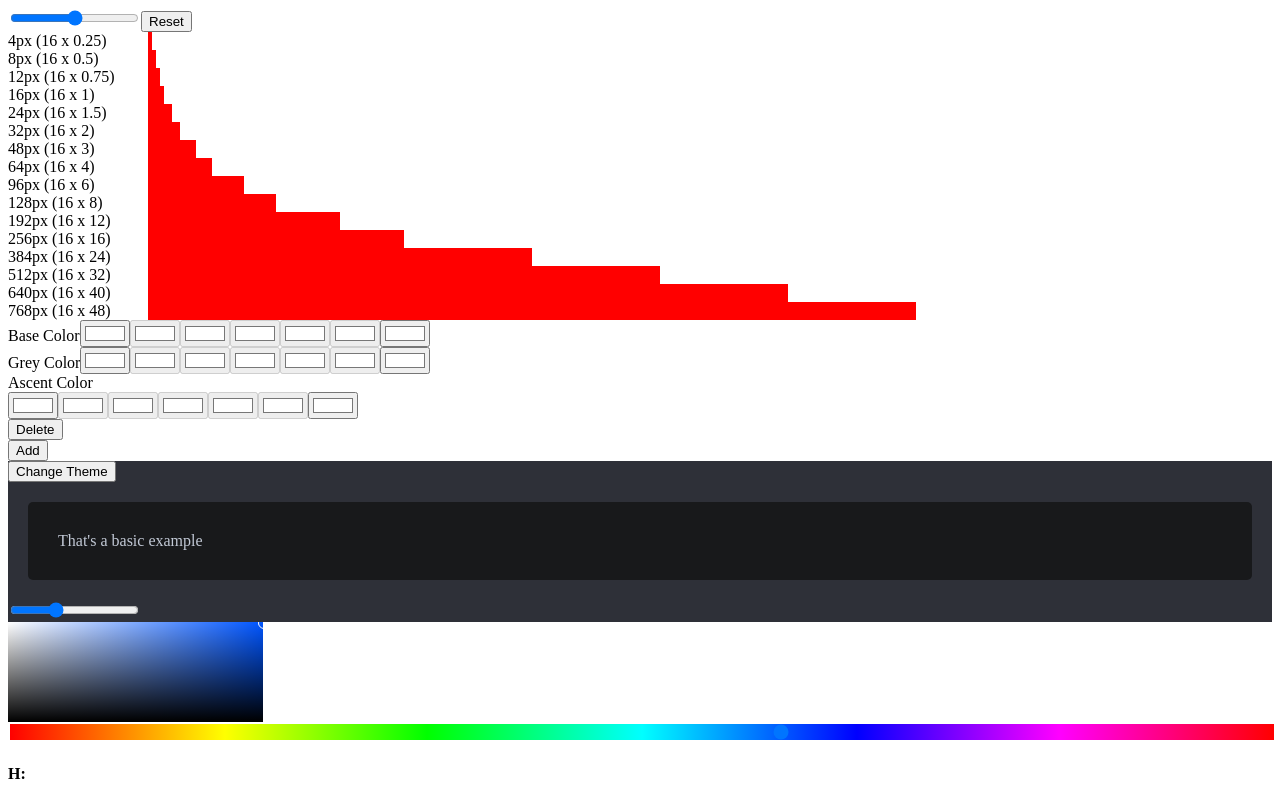
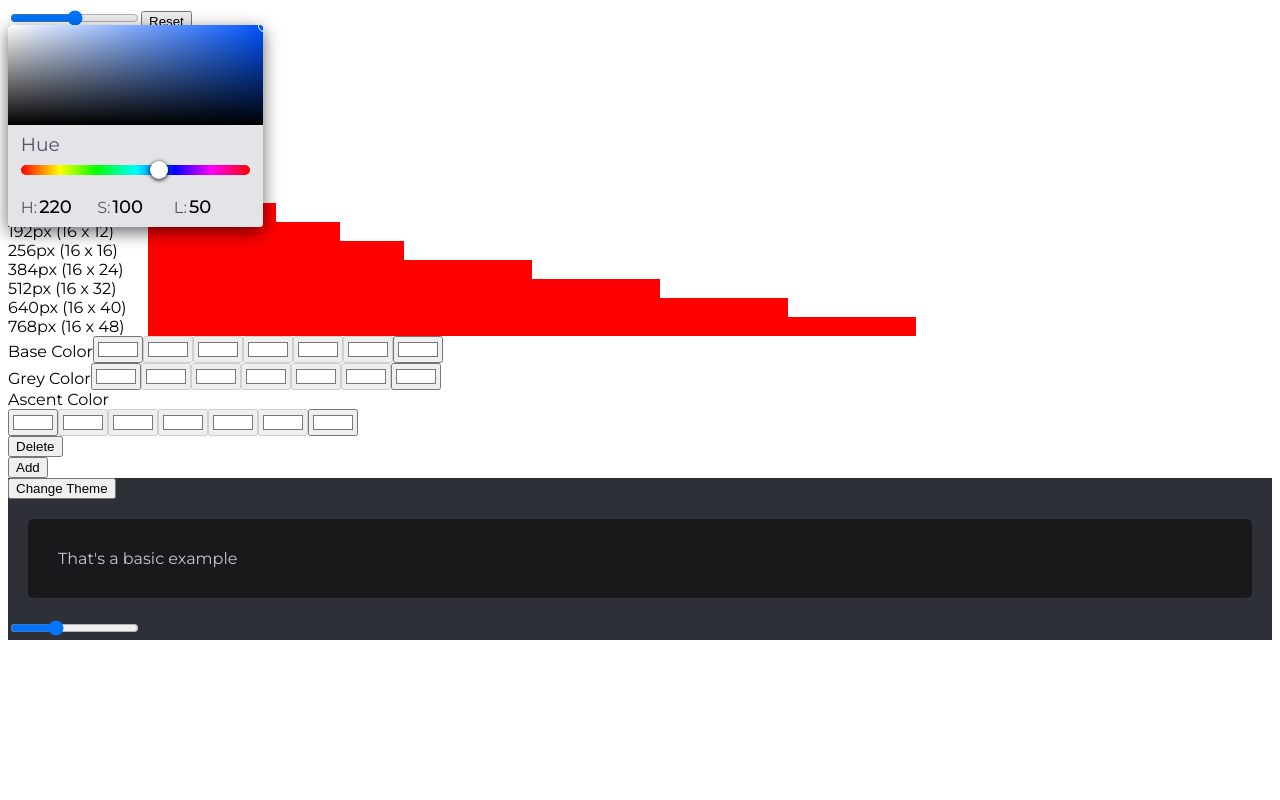
Before and after one commit to accierro/stylish, a React (Create React App) app: page / in a window 1280 px wide. Shown: the top 800 px of the page. Built offline with nearby package versions, Linux system fonts and the light colour scheme.

Commit message:
Stylings for color picker

```diff
--- a/public/index.html
+++ b/public/index.html
@@ -3,6 +3,10 @@
   <head>
     <meta charset="utf-8" />
     <meta name="viewport" content="width=device-width, initial-scale=1" />
+    <link
+      href="https://fonts.googleapis.com/css?family=Montserrat:400,500,600,700&display=swap"
+      rel="stylesheet"
+    />
     <title>Stylish</title>
   </head>
   <body>
--- a/src/App.tsx
+++ b/src/App.tsx
@@ -8,6 +8,8 @@ import StyleContext, {
 import ColorView from "./components/views/ColorView";
 import ShadowView from "./components/views/ShadowView";
 import ColorPickerWrapper from "./components/color/ColorPickerWrapper";
+import "./css/ColorPicker.scss";
+import "./css/Main.scss";
 
 const App: React.FC = () => {
   const [state, setState] = useState<StyleContextState>(defaultValue);
--- a/src/components/color/ColorPicker.tsx
+++ b/src/components/color/ColorPicker.tsx
@@ -72,7 +72,7 @@ const ColorPicker: React.FC = () => {
   );
   console.log("Rerender");
   return (
-    <div>
+    <div className="color-picker">
       <Saturation />
       <Hue />
       <NumberInputs />
--- a/src/components/color/Hue.tsx
+++ b/src/components/color/Hue.tsx
@@ -5,7 +5,8 @@ import { HSLColor } from "./types";
 const Hue: React.FC = () => {
   const { color, setColor } = useContext(ColorPickerContext);
   return (
-    <div>
+    <>
+      <h3>Hue</h3>
       <input
         type="range"
         min={0}
@@ -15,14 +16,8 @@ const Hue: React.FC = () => {
           setColor((prev: HSLColor) => ({ ...prev, h: +e.target.value }));
           e.persist();
         }}
-        style={{
-          width: "100%",
-          WebkitAppearance: "none",
-          background:
-            "linear-gradient(to right, #f00 0%, #ff0 17%, #0f0 33%, #0ff 50%, #00f 67%, #f0f 83%, #f00 100%)"
-        }}
       />
-    </div>
+    </>
   );
 };
 
--- a/src/components/color/NumberInputs.tsx
+++ b/src/components/color/NumberInputs.tsx
@@ -13,7 +13,7 @@ const NumberInputs: React.FC = () => {
     [setColor]
   );
   return (
-    <div>
+    <div className="color-numbers">
       <NumberInput
         label="H:"
         max={360}
--- a/src/components/color/Saturation.tsx
+++ b/src/components/color/Saturation.tsx
@@ -62,10 +62,9 @@ const Saturation: React.FC = () => {
   const hsv = convert.hsl.hsv([color.h, color.s, color.l]);
   return (
     <div
+      className="saturation-container"
       ref={ref}
       style={{
-        width: "255px",
-        height: "100px",
         background: `hsl(${color.h}, 100%, 50%)`
       }}
       onMouseDown={e => {
@@ -74,35 +73,14 @@ const Saturation: React.FC = () => {
         window.addEventListener("mouseup", onMouseUp);
       }}
     >
-      <div
-        style={{
-          width: "100%",
-          height: "100%",
-          background:
-            "linear-gradient(to right, rgb(255, 255, 255), rgba(255, 255, 255, 0))"
-        }}
-      >
-        <div
-          style={{
-            width: "100%",
-            height: "100%",
-            position: "relative",
-            overflow: "hidden",
-            background:
-              "linear-gradient(to top, rgb(0, 0, 0), rgba(0, 0, 0, 0))"
-          }}
-        >
+      <div className="white-gradient">
+        <div className="black-gradient">
           <div
+            className="color-pointer"
             style={{
-              width: "10px",
-              height: "10px",
               border: `1px solid ${color.l > 50 ? "black" : "white"}`,
-              position: "absolute",
-              transform: "translate(-5px, -5px)",
-              pointerEvents: "none",
               left: hsv[1] + "%",
-              top: 100 - hsv[2] + "%",
-              borderRadius: "50%"
+              top: 100 - hsv[2] + "%"
             }}
           ></div>
         </div>
--- a/src/components/input/NumberInput.tsx
+++ b/src/components/input/NumberInput.tsx
@@ -16,7 +16,7 @@ const NumberInput: React.FC<NumberInputProps> = ({
   label
 }) => {
   return (
-    <div>
+    <div className="number-input">
       <h4>{label}</h4>
       <input
         type="number"
--- /dev/null
+++ b/src/css/ColorPicker.scss
@@ -0,0 +1,134 @@
+@import "./Variables.scss";
+.color-picker {
+  width: 255px;
+  border-radius: 3px;
+  box-shadow: 0 5px 17px rgba(0, 0, 0, 0.6);
+  overflow: auto;
+  position: absolute;
+  top: 25px;
+  background: $grey-color7;
+
+  .saturation-container {
+    width: 255px;
+    height: 100px;
+    .white-gradient {
+      width: 100%;
+      height: 100%;
+      background: linear-gradient(
+        to right,
+        rgb(255, 255, 255),
+        rgba(255, 255, 255, 0)
+      );
+    }
+  }
+  .black-gradient {
+    width: 100%;
+    height: 100%;
+    position: relative;
+    overflow: hidden;
+    background: linear-gradient(to top, rgb(0, 0, 0), rgba(0, 0, 0, 0));
+  }
+
+  .color-pointer {
+    width: 10px;
+    height: 10px;
+    position: absolute;
+    transform: translate(-5px, -5px);
+    pointer-events: none;
+    border-radius: 50%;
+  }
+
+  input[type="range"] {
+    -webkit-appearance: none; /* Hides the slider so that custom slider can be made */
+    width: 100%; /* Specific width is required for Firefox. */
+    background: transparent; /* Otherwise white in Chrome */
+    margin: 0 5%;
+    height: 10px;
+    width: 90%;
+    border-radius: 5px;
+    background: linear-gradient(
+      to right,
+      #f00 0%,
+      #ff0 17%,
+      #0f0 33%,
+      #0ff 50%,
+      #00f 67%,
+      #f0f 83%,
+      #f00 100%
+    );
+  }
+
+  input[type="range"]::-webkit-slider-thumb {
+    -webkit-appearance: none;
+  }
+
+  input[type="range"]:focus {
+    outline: none; /* Removes the blue border. You should probably do some kind of focus styling for accessibility reasons though. */
+  }
+
+  input[type="range"]::-ms-track {
+    width: 100%;
+    cursor: pointer;
+
+    /* Hides the slider so custom styles can be added */
+    background: transparent;
+    border-color: transparent;
+    color: transparent;
+  }
+
+  /* Special styling for WebKit/Blink */
+  input[type="range"]::-webkit-slider-thumb {
+    -webkit-appearance: none;
+    height: 18px;
+    width: 18px;
+    border-radius: 9px;
+    background: #ffffff;
+    cursor: pointer;
+    margin-top: 0px; /* You need to specify a margin in Chrome, but in Firefox and IE it is automatic */
+    box-shadow: 0 1px 4px black;
+  }
+
+  /* All the same stuff for Firefox */
+  input[type="range"]::-moz-range-thumb {
+  }
+
+  /* All the same stuff for IE */
+  input[type="range"]::-ms-thumb {
+  }
+
+  h3 {
+    margin-left: 5%;
+    color: $grey-color3;
+    margin-bottom: 4px;
+    margin-top: 8px;
+    font-weight: normal;
+  }
+
+  .color-numbers {
+    display: flex;
+    flex-direction: row;
+    margin: 16px 5% 8px 5%;
+
+    .number-input {
+      display: flex;
+      flex-direction: row;
+      flex: 1;
+      align-items: baseline;
+      h4 {
+        font-weight: normal;
+        margin: 0;
+        color: $grey-color3;
+      }
+
+      input[type="number"] {
+        border: none;
+        width: 50px;
+        appearance: none;
+        font-family: "Montserrat", sans-serif;
+        font-size: 18px;
+        font-weight: 500;
+        background: $grey-color7;
+      }
+    }
+  }
+}
--- /dev/null
+++ b/src/css/Main.scss
@@ -0,0 +1,3 @@
+html {
+  font-family: "Montserrat", sans-serif;
+}
--- /dev/null
+++ b/src/css/Variables.scss
@@ -0,0 +1,7 @@
+$grey-color1: rgb(28, 29, 34);
+$grey-color2: rgb(54, 56, 65);
+$grey-color3: rgb(80, 83, 97);
+$grey-color4: rgb(106, 111, 129);
+$grey-color5: rgb(145, 148, 165);
+$grey-color6: rgb(187, 187, 198);
+$grey-color7: rgb(227, 227, 232);
```
